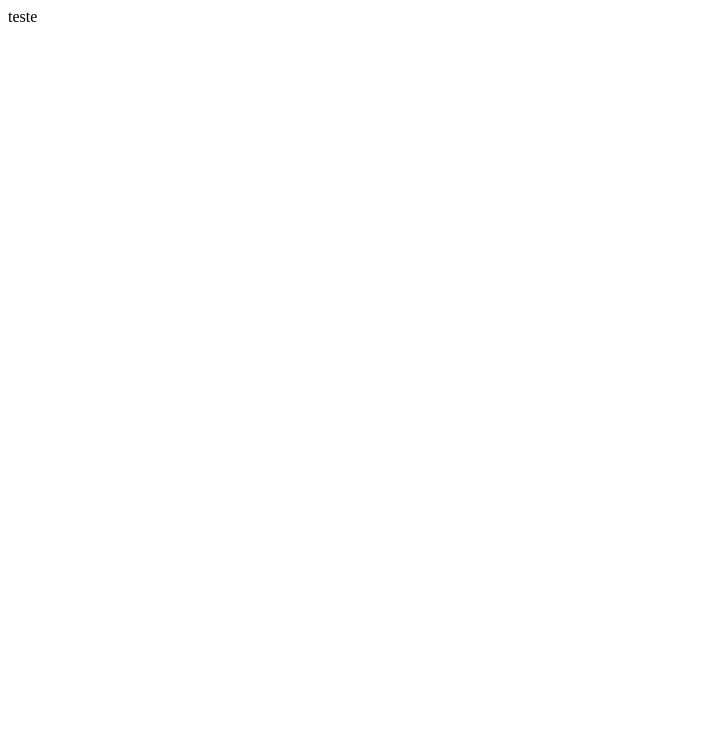
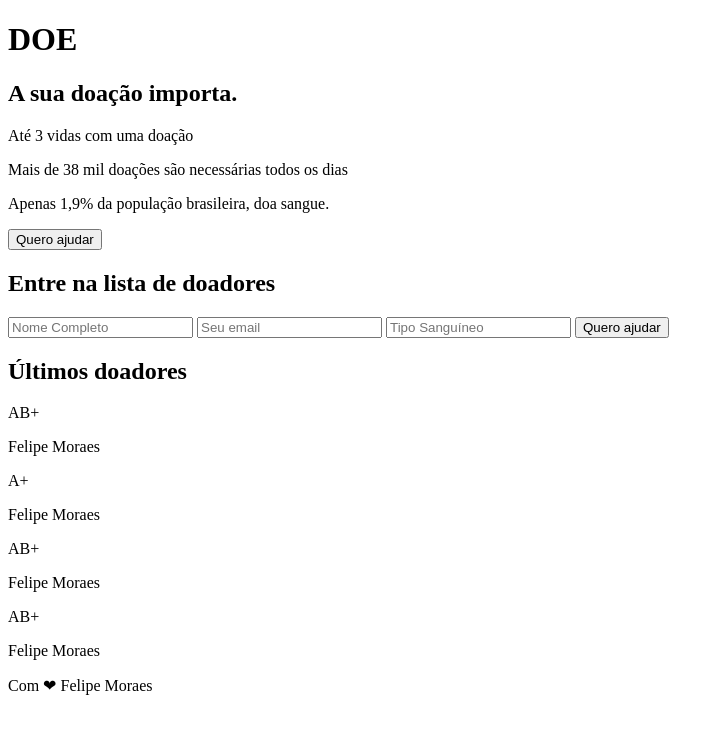
Before and after one commit to Moraes91/doe, a plain HTML site: page index.html in a window 1280 px wide. Shown: the whole page, without its empty margins (0-724 px from the left). Drawn offline with Linux system fonts and the light colour scheme.

Commit message:
feito estrutura html da página

```diff
--- a/index.html
+++ b/index.html
@@ -1 +1,63 @@
-teste
+<!DOCTYPE html>
+<html>
+<head>
+    <title>Doe sangue! Doe vida!</title>
+</head>
+<body>
+    <header>
+        <h1>DOE</h1>
+        <h2>A sua doação importa.</h2>
+        <p>Até 3 vidas com uma doação</p>
+        <p>Mais de 38 mil doações são necessárias todos os dias</p>
+        <p>Apenas 1,9% da população brasileira, doa sangue.</p>
+
+        <button>Quero ajudar</button>
+    </header>
+
+    <section class="form">
+        <h2>Entre na lista de doadores</h2>
+        <form action="/">
+            <input
+                type="text"
+                name="name"
+                placeholder="Nome Completo"
+            >
+            <input
+                type="email"
+                name="email"
+                placeholder="Seu email"
+            >
+            <input
+                type="text"
+                name="blood"
+                placeholder="Tipo Sanguíneo"
+            >
+            <button>Quero ajudar</button>
+        </form>
+    </section>
+
+    <main>
+        <h2>Últimos doadores</h2>
+        <section class="donors">
+            <div class="donor">
+                <div class="blood">AB+</div>
+                <p>Felipe Moraes</p>
+            </div>
+            <div class="donor">
+                <div class="blood">A+</div>
+                <p>Felipe Moraes</p>
+            </div>
+            <div class="donor">
+                <div class="blood">AB+</div>
+                <p>Felipe Moraes</p>
+            </div>
+            <div class="donor">
+                <div class="blood">AB+</div>
+                <p>Felipe Moraes</p>
+            </div>
+        </section>
+    </main>
+
+    <footer> Com ❤ Felipe Moraes</footer>
+</body>
+</html>
```
